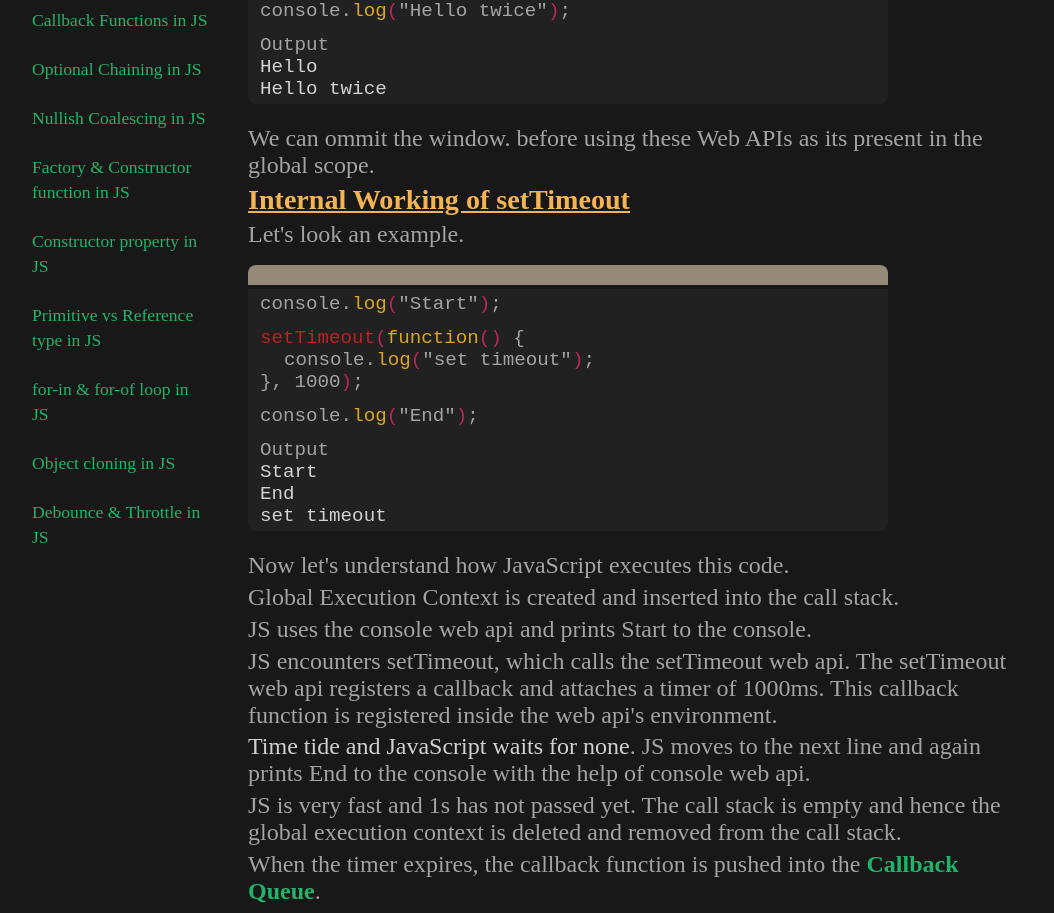
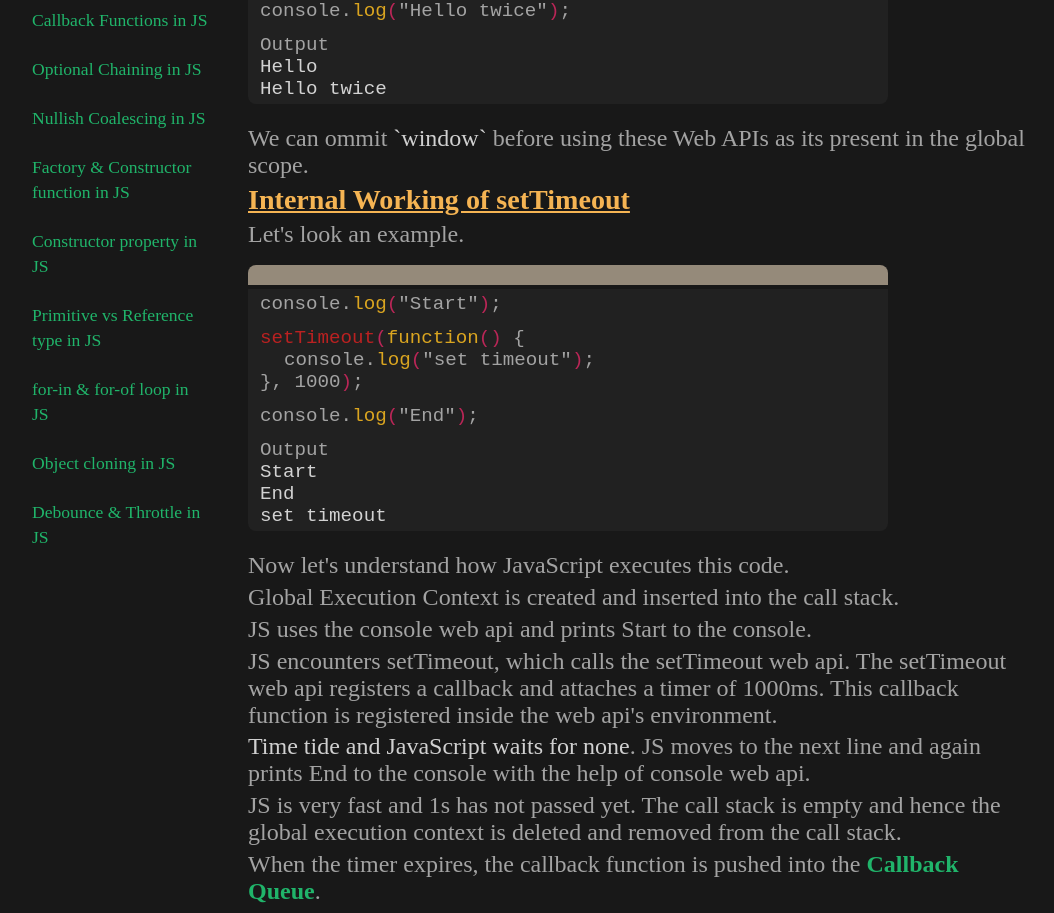
Before and after one commit to SoumyaSagnik/Blogs, a React (Create React App) app: page /js-eventLoop in a window 1280 px wide. Shown: the part 1040-1953 px from the top of the page, without its empty margins (104-1158 px from the left). Built offline with nearby package versions, Linux system fonts and the light colour scheme; a web font is replaced by a local one.

Commit message:
punctuation fix

```diff
--- a/src/Pages/EventLoop.js
+++ b/src/Pages/EventLoop.js
@@ -122,8 +122,8 @@ const EventLoop = () => {
           </div>
         </pre>
         <p>
-          We can ommit the window. before using these Web APIs as its present in
-          the global scope.
+          We can ommit <span className="white">`window`</span> before using
+          these Web APIs as its present in the global scope.
         </p>
         <h3>Internal Working of setTimeout</h3>
         <p className="space-bottom">Let's look an example.</p>
```
